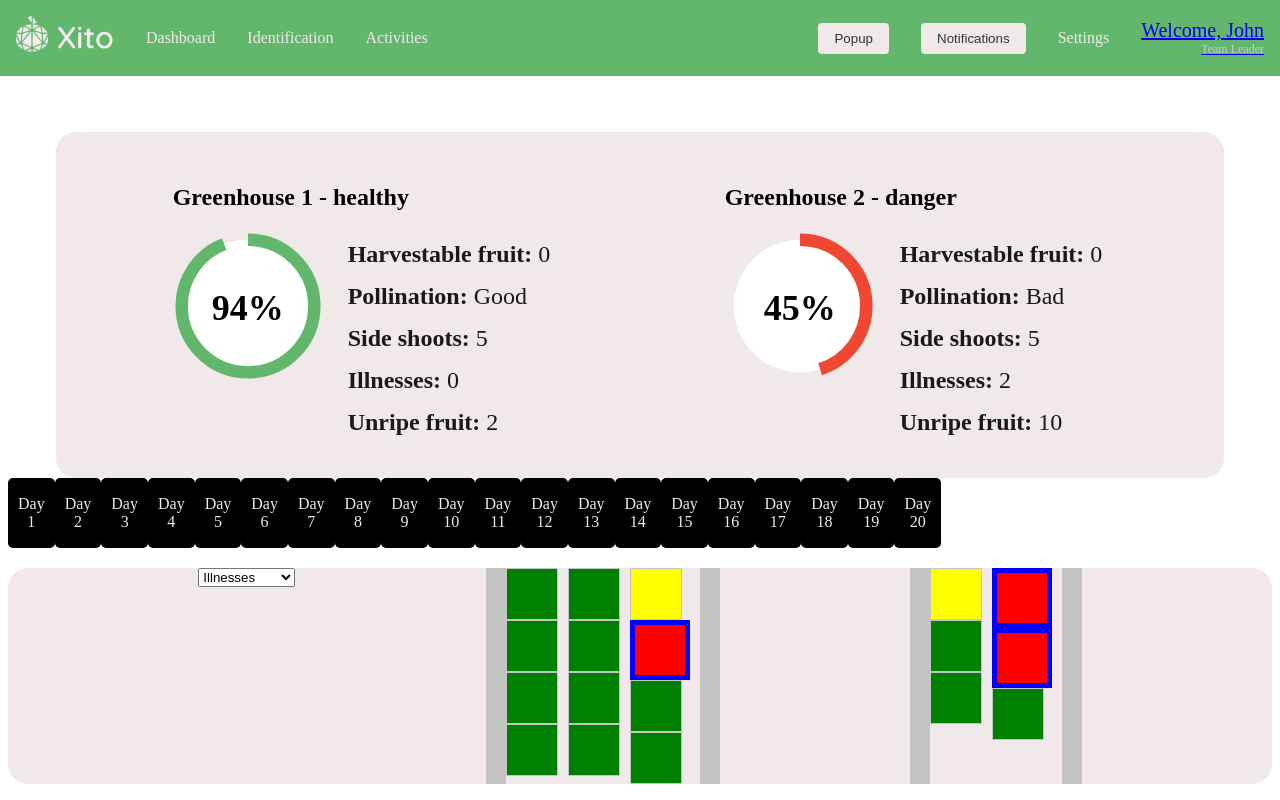
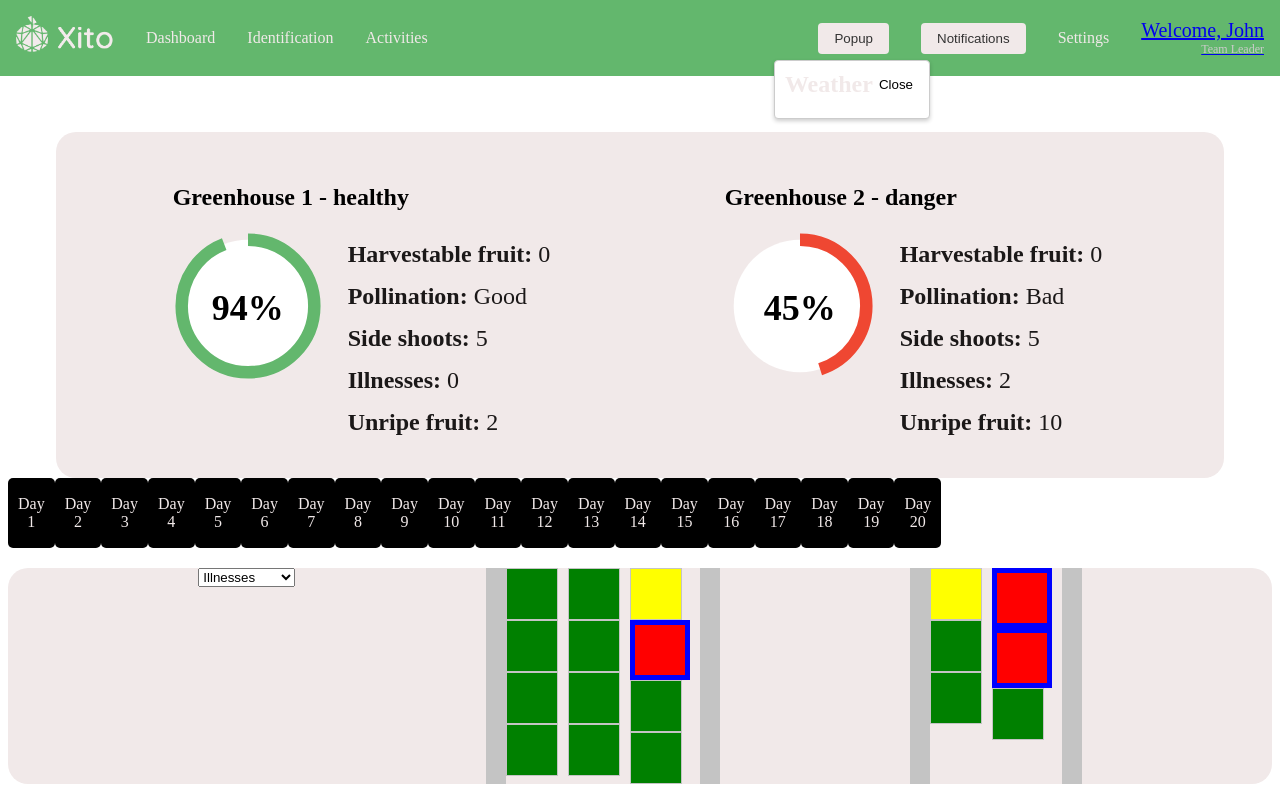
Before and after one commit to ArneSamson/Xito, a Vue app: page / in a window 1280 px wide. Both pictures are taken after a click on the button "Popup". Shown: the top 800 px of the page. Built offline with nearby package versions, Linux system fonts and the light colour scheme.

Commit message:
feat: added and fixed weather pop-up and notification pop-up

```diff
--- a/src/components/Navbar.vue
+++ b/src/components/Navbar.vue
@@ -12,37 +12,62 @@
 
     <!-- Right side of navbar -->
     <div class="navbar-right">
+
       <button class="navbar-btn" @click="showPopup">Popup</button>
+
       <button class="navbar-btn" @click="showNotifications">Notifications</button>
+
       <router-link to="/settings" class="navbar-link">Settings</router-link>
       <router-link to="/profile" class="navbar-user">
         <span class="navbar-user-greeting">Welcome, {{ username }}</span>
         <span class="navbar-user-function">{{ userFunction }}</span>
       </router-link>
     </div>
+
+    <!-- Popup component -->
+    <Popup v-if="showingPopup" @close="showingPopup = false">
+      <h2>Popup Content</h2>
+      <p>Here's some content for the popup</p>
+    </Popup>
+
+    <!-- Notifications component -->
+    <Notifications v-if="showingNoti" @close="showingNoti = false">
+      <h2>Notifications</h2>
+      <p>Here's some content for the notifications</p>
+    </Notifications>
+
   </nav>
 </template>
 
 <script>
-
   import { RouterLink } from 'vue-router'
+  import Popup from './pop-up.vue'
+  import Notifications from './Notifications.vue'
 
   export default {
+    components: {
+      Popup,
+      Notifications
+    },
     data() {
       return {
         username: "John", // Replace with actual username
-        userFunction: "Team Leader" // Replace with actual user function
+        userFunction: "Team Leader", // Replace with actual user function
+        showingPopup: false,
+        popupOpen: false,
+        showingNoti: false,
       };
     },
     methods: {
       showPopup() {
-        // Add code to show popup
+        this.showingPopup = true;
       },
       showNotifications() {
         // Add code to show notifications
+        this.showingNoti = true;
       }
+    },
     }
-    };
 </script>
 
 <style>
--- /dev/null
+++ b/src/components/Notifications.vue
@@ -0,0 +1,88 @@
+<template>
+    <div class="navbar-popup">
+        <div class="navbar-popup-header">
+            <h2>Notifications</h2>
+            <button @click="closePopup">Close</button>
+        </div>
+        <ul class="navbar-popup-list">
+            <li v-for="notification in notifications" :key="notification.id">
+                {{ notification.text }}
+            </li>
+        </ul>
+    </div>
+</template>
+
+<script>
+export default {
+props: {
+  notifications: {
+    type: Array,
+    default: () => [
+        {
+            id: 1,
+            text: 'Notification 1'
+        },
+        {
+            id: 2,
+            text: 'Notification 2'
+        },
+        {
+            id: 3,
+            text: 'Notification 3'
+        }
+    ]
+  }
+},
+methods: {
+  closePopup() {
+    this.$emit('close');
+  }
+}
+}
+</script>
+
+<style scoped>
+.navbar-popup {
+position: absolute;
+top: 60px;
+right: 20px;
+background-color: #fff;
+border: 1px solid #ccc;
+border-radius: 4px;
+box-shadow: 0 2px 4px rgba(0, 0, 0, 0.2);
+padding: 10px;
+margin-right: 190px;
+}
+
+.navbar-popup-header {
+display: flex;
+justify-content: space-between;
+align-items: center;
+margin-bottom: 10px;
+}
+
+.navbar-popup-header h2 {
+margin: 0;
+}
+
+.navbar-popup-header button {
+border: none;
+background-color: transparent;
+cursor: pointer;
+}
+
+.navbar-popup-list {
+list-style: none;
+margin: 0;
+padding: 0;
+}
+
+.navbar-popup-list li {
+padding: 5px;
+border-bottom: 1px solid #ccc;
+}
+
+.navbar-popup-list li:last-child {
+border-bottom: none;
+}
+</style>
--- /dev/null
+++ b/src/components/Pop-up.vue
@@ -0,0 +1,75 @@
+<template>
+        <div class="navbar-popup">
+            <div class="navbar-popup-header">
+                <h2>Weather</h2>
+                <button @click="closePopup">Close</button>
+            </div>
+            <ul class="navbar-popup-list">
+                <li v-for="notification in notifications" :key="notification.id">
+                    {{ notification.text }}
+                </li>
+            </ul>
+        </div>
+</template>
+
+<script>
+  export default {
+    props: {
+      notifications: {
+        type: Array,
+        default: () => []
+      }
+    },
+    methods: {
+      closePopup() {
+        this.$emit('close');
+      }
+    }
+  }
+</script>
+
+<style scoped>
+  .navbar-popup {
+    position: absolute;
+    top: 60px;
+    right: 20px;
+    background-color: #fff;
+    border: 1px solid #ccc;
+    border-radius: 4px;
+    box-shadow: 0 2px 4px rgba(0, 0, 0, 0.2);
+    padding: 10px;
+    margin-right: 330px;
+  }
+
+  .navbar-popup-header {
+    display: flex;
+    justify-content: space-between;
+    align-items: center;
+    margin-bottom: 10px;
+  }
+
+  .navbar-popup-header h2 {
+    margin: 0;
+  }
+
+  .navbar-popup-header button {
+    border: none;
+    background-color: transparent;
+    cursor: pointer;
+  }
+
+  .navbar-popup-list {
+    list-style: none;
+    margin: 0;
+    padding: 0;
+  }
+
+  .navbar-popup-list li {
+    padding: 5px;
+    border-bottom: 1px solid #ccc;
+  }
+
+  .navbar-popup-list li:last-child {
+    border-bottom: none;
+  }
+</style>
```
Lines whose indentation alone changed are shown as unchanged.
